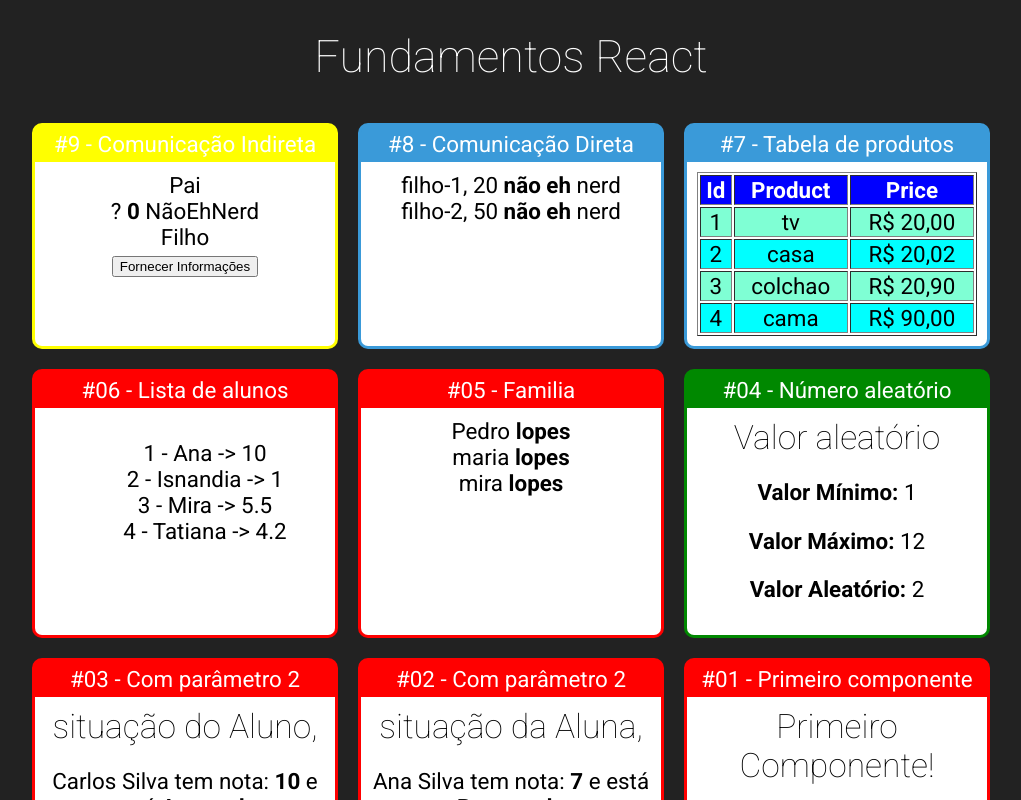
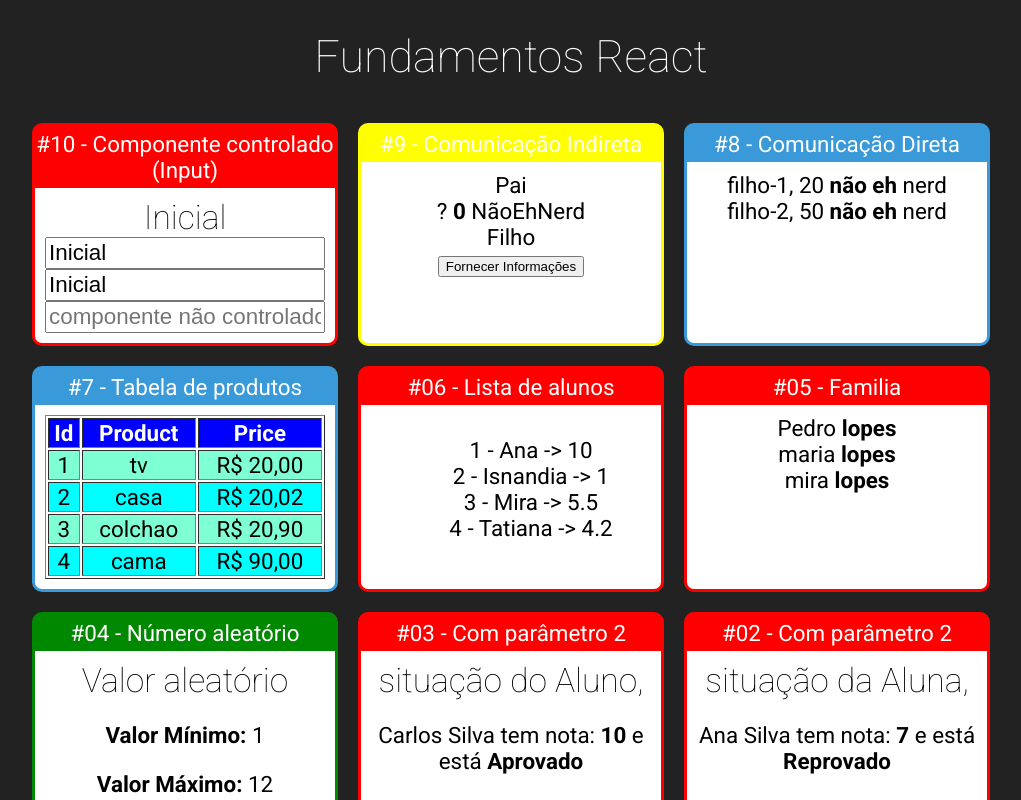
Before and after one commit to Anderlan-Nunes/fundamentos-react, a React (Create React App) app: page / in a window 1280 px wide. Shown: the top 800 px of the page, without its empty margins (129-1150 px from the left). Built offline with nearby package versions, Linux system fonts and the light colour scheme.

Commit message:
Componente controlado(Input)

```diff
--- a/src/App.jsx
+++ b/src/App.jsx
@@ -10,12 +10,16 @@
 import TabelaProdutos from './components/basicos/TabelaProdutos';
 import DiretaPai from './components/comunicacao/direta/DiretaPai';
 import IndiretaPai from './components/comunicacao/indireta/IndiretaPai';
+import Input from './components/formulario/Input';
 
 export default _ =>
 
     <div className='App'>
         <h1>Fundamentos React</h1>
         <div className='Cards'>
+            <Card titulo="#10 - Componente controlado (Input)" >
+                <Input/>
+            </Card>
             <Card titulo="#9 - Comunicação Indireta" color="yellow">
                 <IndiretaPai/>
             </Card>
--- /dev/null
+++ b/src/components/formulario/Input.css
@@ -0,0 +1,3 @@
+.Input input{
+    font-size: 1.4rem;
+}
--- /dev/null
+++ b/src/components/formulario/Input.jsx
@@ -0,0 +1,28 @@
+import './Input.css';
+
+import { useState } from 'react'
+
+
+export default props => {
+    const [valor, setValor] = useState('Inicial');
+
+    function quandoMudar(e) {
+        setValor(e.target.value)
+    }
+
+    return (
+        <div className='Input'>
+            <div>
+                <h2>{valor}</h2>
+            </div>
+            <div style={{
+                display: 'flex',
+                flexDirection: 'column'
+            }}>
+                <input type="text" value={valor} onChange={quandoMudar} />
+                <input type="text" value={valor} readOnly placeholder='somente leitura' />
+                <input type="text" value={undefined} placeholder='componente não controlado'/>
+            </div>
+        </div>
+    )
+}
```
